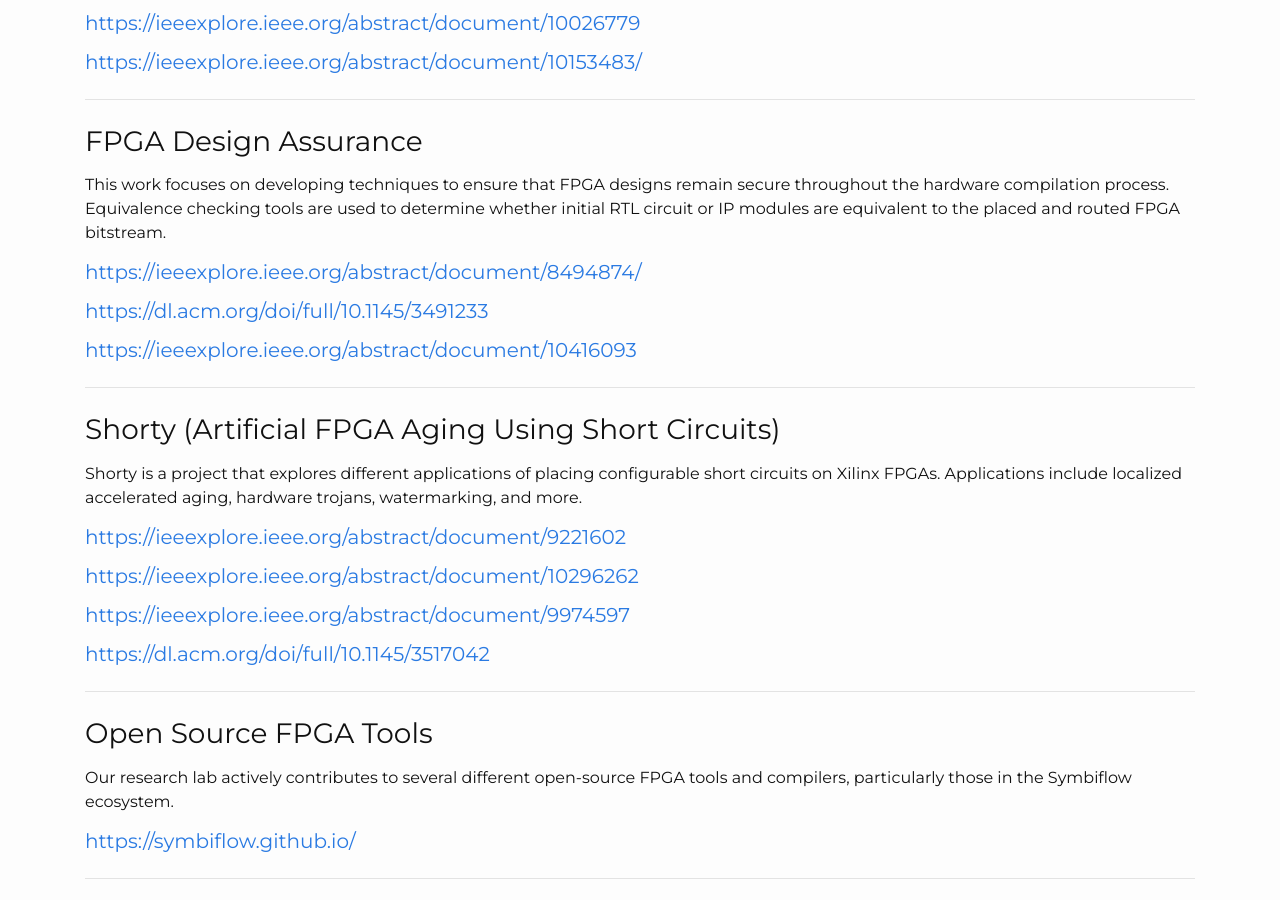
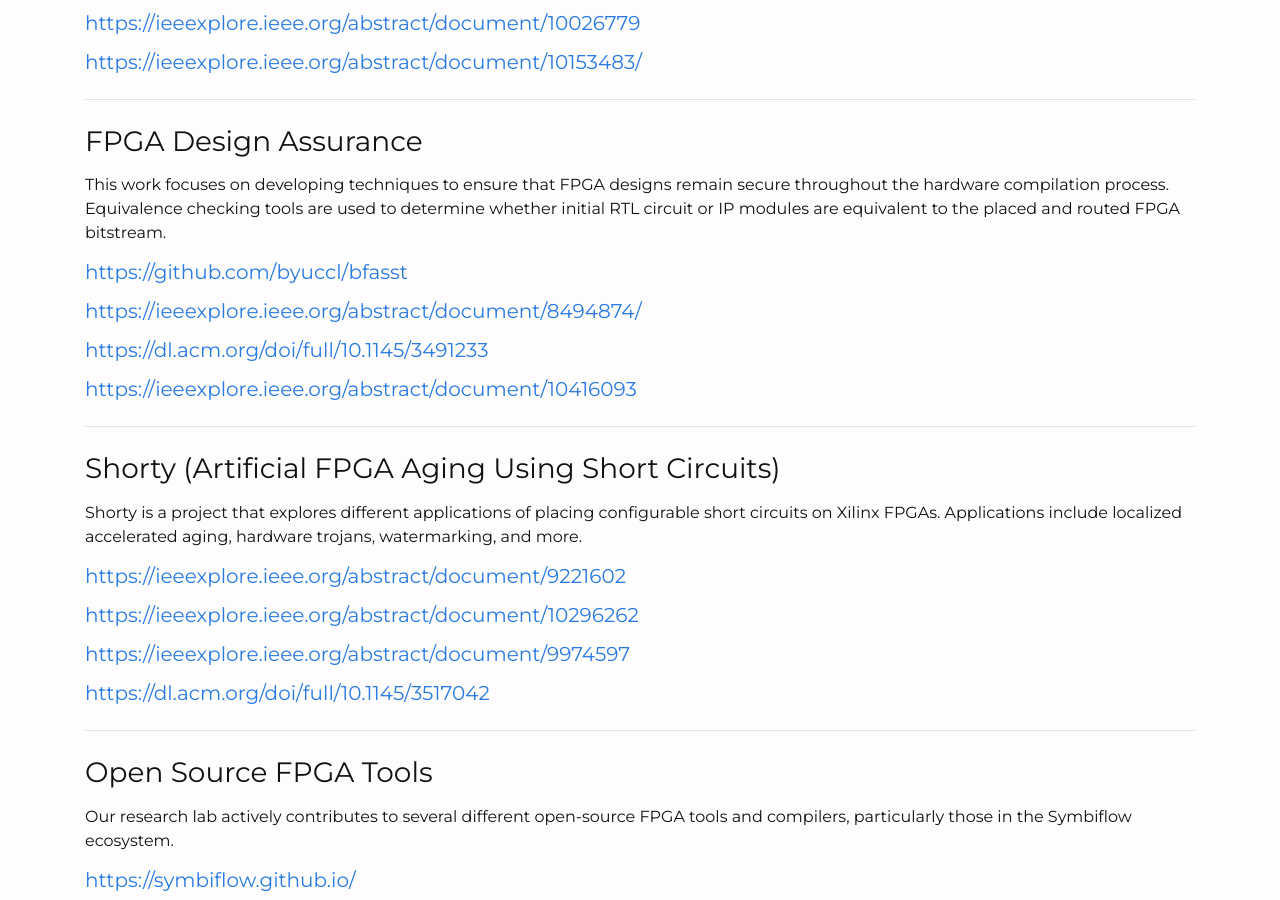
Before and after one commit to byuccl/byuccl.github.io, a Jekyll site: the page built from pages/projects.html, in a window 1280 px wide and 900 px high, scrolled down 621 px. Built offline with Jekyll 4.4.1, drawn with Linux system fonts in a browser that asks for light colours; nearby versions of some CDN libraries; some of the changed lines change nothing that is shown.

Commit message:
bfasst url

```diff
--- a/_data/projects.yaml
+++ b/_data/projects.yaml
@@ -12,6 +12,7 @@
   description: >
     This work focuses on developing techniques to ensure that FPGA designs remain secure throughout the hardware compilation process.  Equivalence checking tools are used to determine whether initial RTL circuit or IP modules are equivalent to the placed and routed FPGA bitstream.
   urls:
+    - https://github.com/byuccl/bfasst
     - https://ieeexplore.ieee.org/abstract/document/8494874/
     - https://dl.acm.org/doi/full/10.1145/3491233
     - https://ieeexplore.ieee.org/abstract/document/10416093
```
